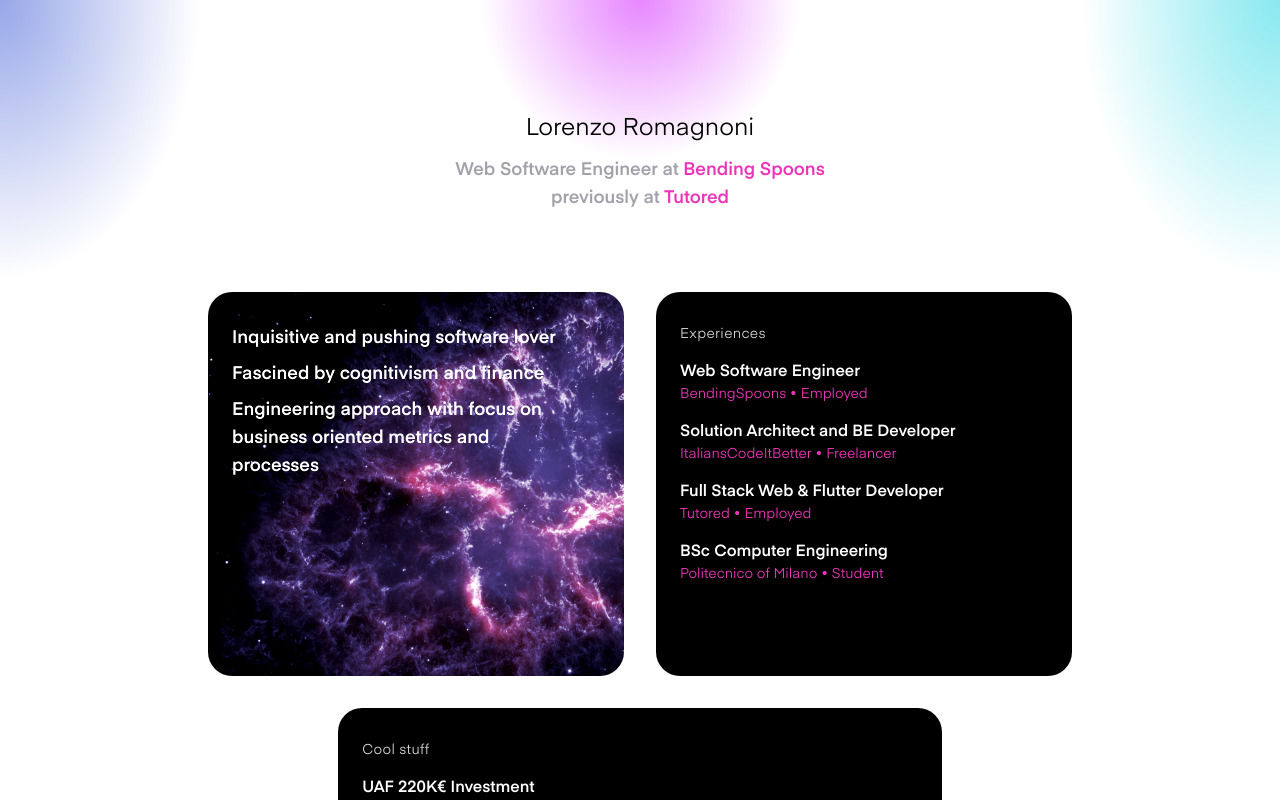
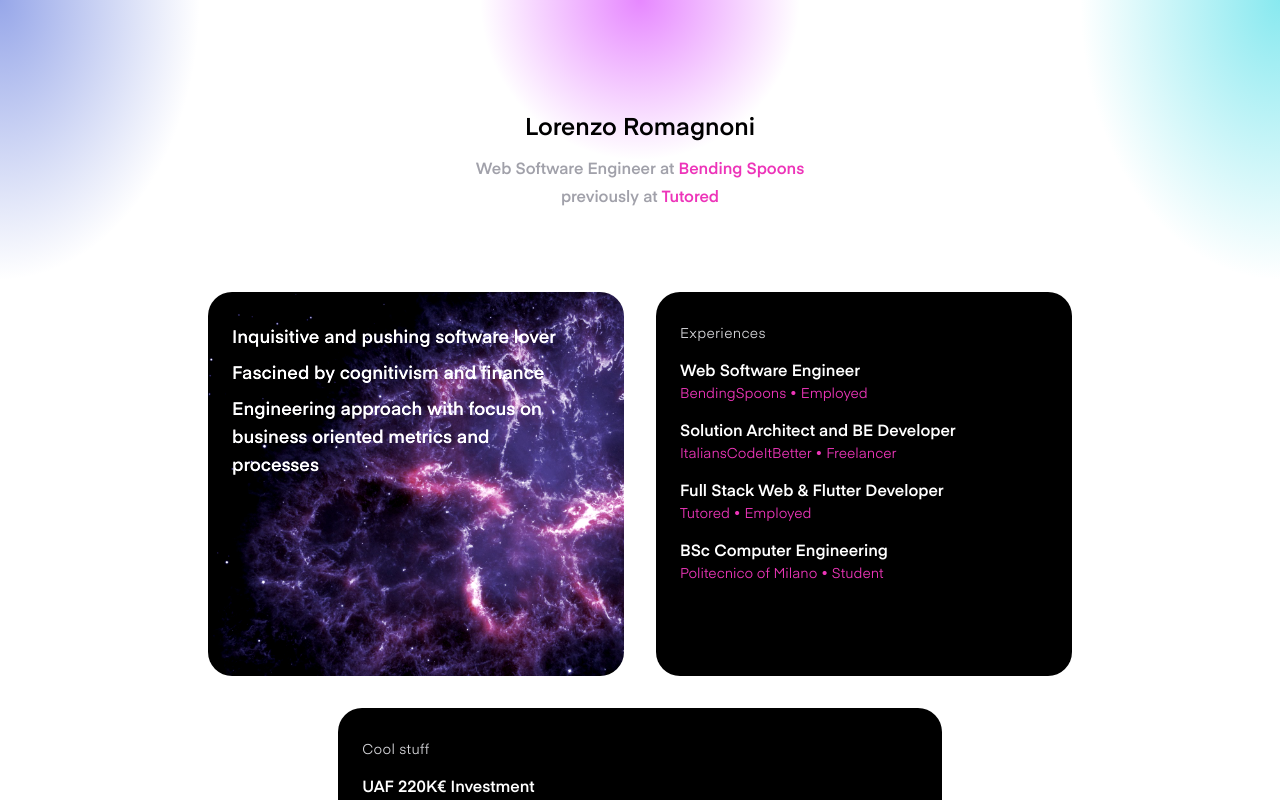
Before and after one commit to loromagnoni/website-2k22, a Next.js app: page / in a window 1280 px wide. Shown: the top 800 px of the page. Built offline with nearby package versions, Linux system fonts and the light colour scheme.

Commit message:
feat: updated text sizes

```diff
--- a/pages/index.tsx
+++ b/pages/index.tsx
@@ -33,12 +33,12 @@
 
       <div className="tracking-normal ">
         <AnimateOnView variants={titleAnimation}>
-          <div className="flex justify-center pt-28 text-2xl ">
+          <div className="font-medium flex justify-center pt-28 text-2xl ">
             Lorenzo Romagnoni
           </div>
         </AnimateOnView>
         <AnimateOnView variants={titleAnimation} additionalDelay={0.1}>
-          <div className="font-medium text-center text-zinc-400 leading-7 text-lg mt-3 mx-10">
+          <div className="font-medium text-center text-zinc-400 leading-7 text-md mt-3 mx-10">
             Web Software Engineer at{" "}
             <span style={{ color: "#ed34b9" }}>Bending&nbsp;Spoons</span>
             <br></br>
```
